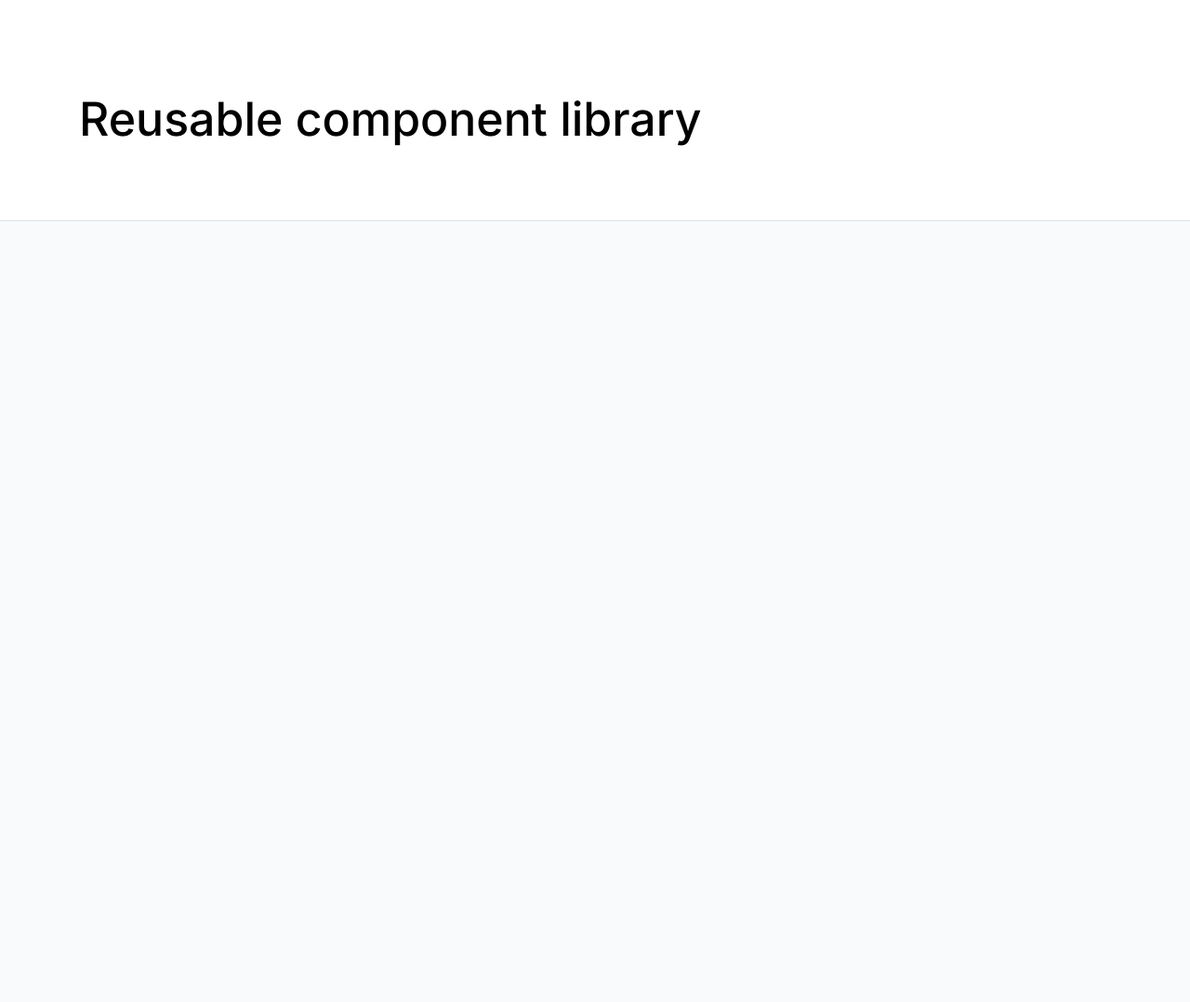
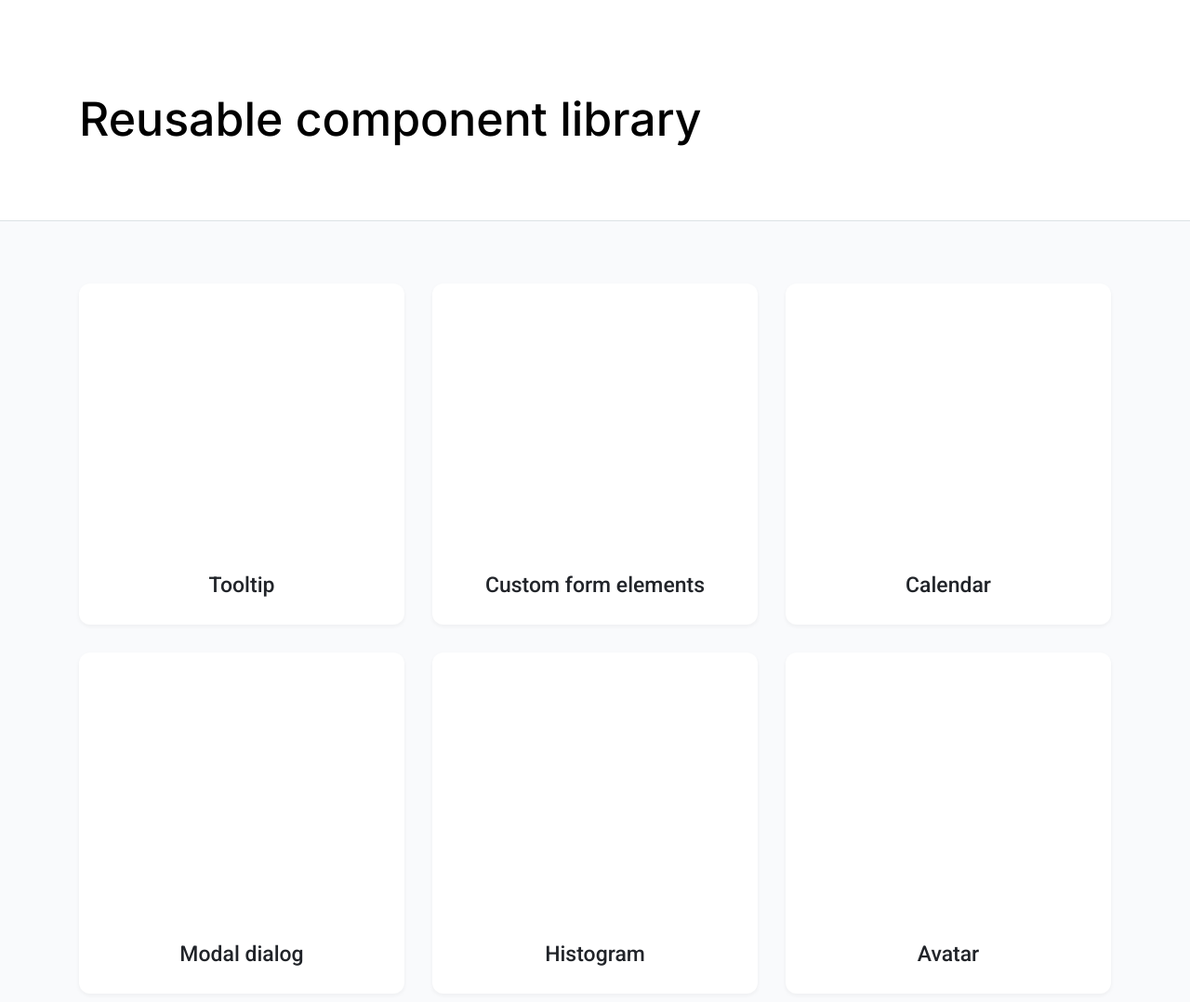
Before and after one commit to js-tasks-ru/htmlcss-20220919_mokruschin-vadim, a website: page index.html in a window 1280 px wide. Shown: the top 1078 px of the page at 93% size. Drawn offline with Linux system fonts and the light colour scheme.

Commit message:
Верстка карточек

```diff
--- a/assets/css/main.css
+++ b/assets/css/main.css
@@ -38,6 +38,8 @@
     --alternate-border: var(--grey-3);
     --alternate-border-hover: var(--black);
 
+    --preview-bg: #F9FAFC;
+
     --opacity-disabled: 0.5;
 }
 
--- a/assets/css/preview/preview.css
+++ b/assets/css/preview/preview.css
@@ -1,7 +1,56 @@
 .preview {
     font-family: 'Inter', sans-serif;
-    height: 1036px;
-    background: #F9FAFC;
-    border-top: 1px solid #DDE2E5;
-    border-bottom: 1px solid #DDE2E5;
+    background: var(--preview-bg);
+    border-top: 1px solid var(--grey-2);
+    border-bottom: 1px solid var(--grey-2);
 }
+
+.preview__block {
+    margin-top: 67px;
+    margin-bottom: 204px;
+    display: flex;
+}
+
+.preview__wrapper {
+    /* margin: 0 -15px -30px -15px; */
+    margin-bottom: -30px;
+    display: flex;
+    flex-flow: row wrap;
+    /* justify-content: center; */
+    justify-content: space-between;
+}
+
+.preview__card {
+    width: 350px;
+    height: 367px;
+    /* margin: 0px 15px 30px 15px; */
+    margin-bottom: 30px;
+    padding-bottom: 30px;
+    background: var(--white);
+    /* background: blueviolet; */
+    box-shadow: 0px 2px 4px rgba(33, 36, 41, 0.05);
+    border-radius: 12px;
+
+    /* Test */
+    display: flex;
+    justify-content: center;
+    align-items: flex-end;
+
+    /* Test Animation */
+    transition: all 0.5s ease;
+}
+
+.preview__card:hover {
+    /* Test Animation */
+    transform: translateY(-15px);
+}
+
+.preview__card-title {
+    font-family: 'Roboto';
+    font-style: normal;
+    font-weight: 500;
+    font-size: 23px;
+    line-height: 25px;
+    text-align: center;
+    color: var(--black);
+}
--- a/index.html
+++ b/index.html
@@ -3,6 +3,7 @@
 
 <head>
     <title>Reusable component library</title>
+    <link rel="shortcut icon" href="assets/images/html_ico.png">
     <link rel="stylesheet" href="./assets/css/main.css">
 </head>
 
@@ -14,7 +15,40 @@
     </header>
     <section class="preview">
         <div class="container">
-
+            <div class="preview__block">
+                <div class="preview__wrapper">
+                    <div class="preview__card">
+                        <h3 class="preview__card-title">
+                            Tooltip
+                        </h3>
+                    </div>
+                    <div class="preview__card">
+                        <h3 class="preview__card-title">
+                            Custom form elements
+                        </h3>
+                    </div>
+                    <div class="preview__card">
+                        <h3 class="preview__card-title">
+                            Calendar
+                        </h3>
+                    </div>
+                    <div class="preview__card">
+                        <h3 class="preview__card-title">
+                            Modal dialog
+                        </h3>
+                    </div>
+                    <div class="preview__card">
+                        <h3 class="preview__card-title">
+                            Histogram
+                        </h3>
+                    </div>
+                    <div class="preview__card">
+                        <h3 class="preview__card-title">
+                            Avatar
+                        </h3>
+                    </div>
+                </div>
+            </div>
         </div>
     </section>
     <footer class="footer">
```
